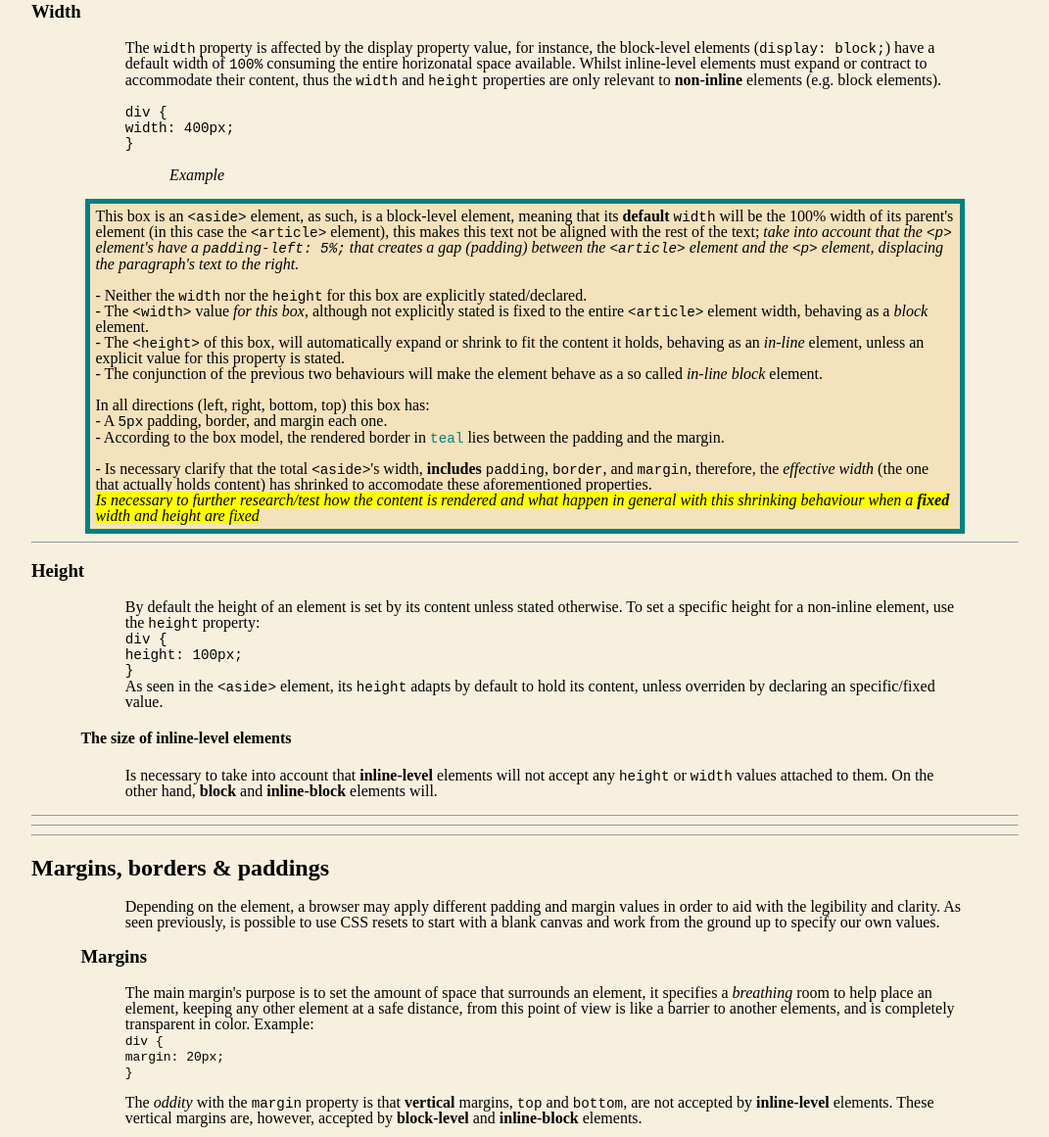
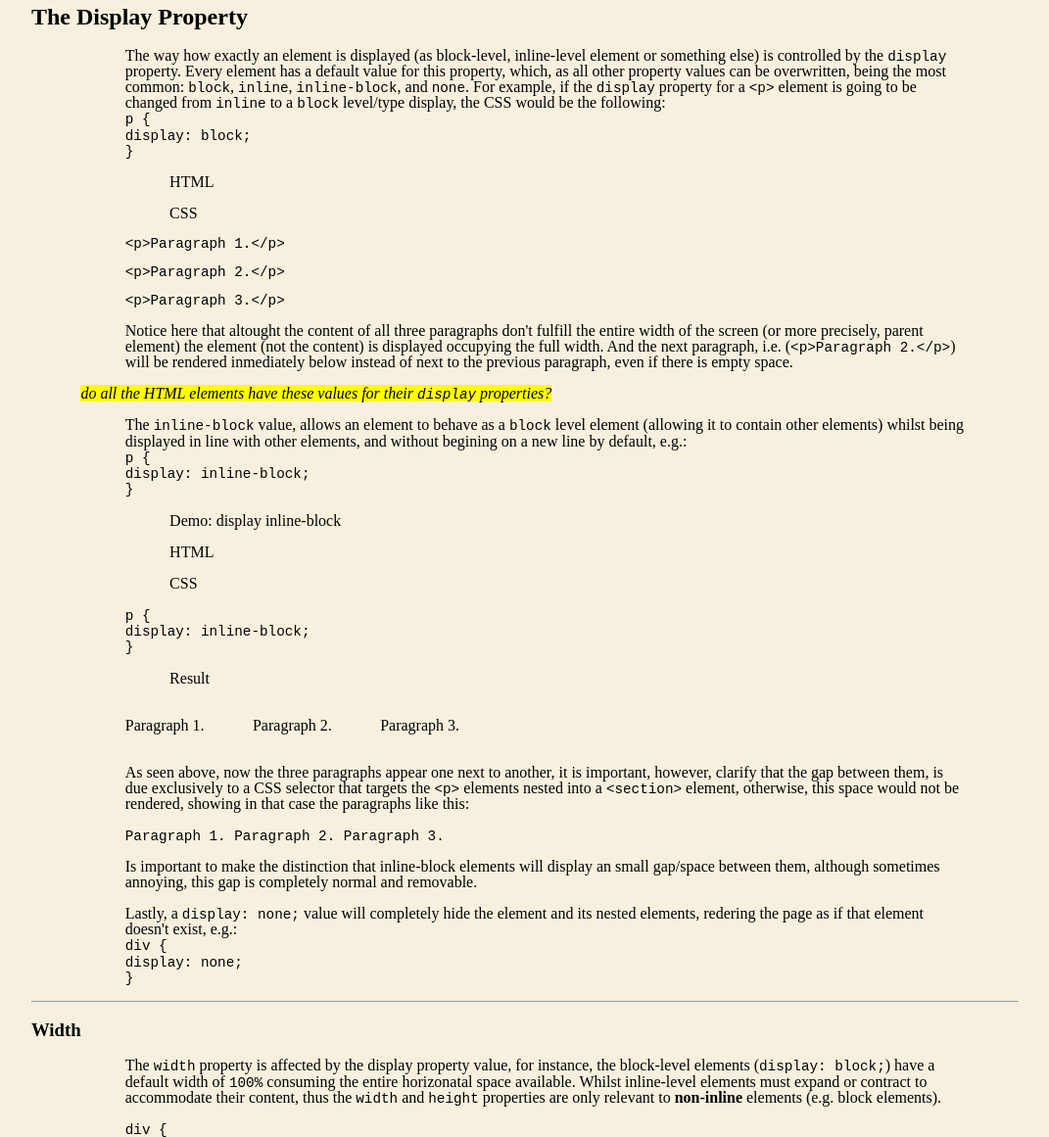
Before and after one commit to atzzom/bucket-notes, a plain HTML site: page box.html in a window 1280 px wide. Shown: the part 1475-2636 px from the top of the page at 98% size, without its empty margins (104-1175 px from the left). Drawn offline with Linux system fonts and the light colour scheme.

Commit message:
Add files via upload

```diff
--- a/box.css
+++ b/box.css
@@ -71,7 +71,7 @@ article p {padding-left: 5%;}
 article code {padding-left: 10%;}
 p code, div code, article code {padding: 0px;}
 .ex-display {padding-left: 10%;}
-
+.ex-display-01 {display: inline-block;}
 .ex-margin-00 {
   padding: 0px;
   border: 1px solid #949599;
--- a/box.html
+++ b/box.html
@@ -97,6 +97,73 @@
     By the way, because of the <code>margin-left</code>, <code>border-left</code>, and the <code>padding-left</code>, this <code>&#60;div&#62;</code> box looks outside of the alignment for the rest of the text.</p>
 
     <p>By default, <b>every</b> element has a width and height. These values may be just <code>0px</code>, but as long as it has a size, browsers will render it. Depending on how an element is displayed an its importance into the document layout, it may require specified <code>width</code> and <code>height</code> property values. In this case, the property values for non-inline elements may be specified.</p>
+
+  </article>
+  <hr>
+</section>
+
+<!-- ------------------------------------------------------------------------------------- -->
+<!-- -------------------------------------- display -------------------------------------- -->
+<!-- ------------------------------------------------------------------------------------- -->
+
+<section>
+  <h2 id="display">The Display Property</h2>
+
+  <article>
+    <p>The way how exactly an element is displayed (as block-level, inline-level element or something else) is controlled by the <code>display</code> property. Every element has a default value for this property, which, as all other property values can be overwritten, being the most common: <code>block</code>, <code>inline</code>, <code>inline-block</code>, and <code>none</code>. For example, if the <code>display</code> property for a <code>&#60;p&#62;</code> element is going to be changed from <code>inline</code> to a <code>block</code> level/type display, the CSS would be the following:<br>
+    <code>p {<br>
+    display: block;<br>
+    }</code></p>
+
+    <p class="ex-display">HTML</p>
+
+    <p class="ex-display">CSS</p>
+
+    <code>
+      <p>&#60;p&#62;Paragraph 1.&#60;/p&#62;</p>
+      <p>&#60;p&#62;Paragraph 2.&#60;/p&#62;</p>
+      <p>&#60;p&#62;Paragraph 3.&#60;/p&#62;</p>
+    </code>
+
+    <p>Notice here that altought the content of all three paragraphs don't fulfill the entire width of the screen (or more precisely, parent element) the element (not the content) is displayed occupying the full width. And the next paragraph, i.e. (<code>&#60;p&#62;Paragraph 2.&#60;/p&#62;</code>) will be rendered inmediately below instead of next to the previous paragraph, even if there is empty space.</p>
+
+    <i class="faq">do all the HTML elements have these values for their <code>display</code> properties?</i>
+
+    <p>The <code>inline-block</code> value, allows an element to behave as a <code>block</code> level element (allowing it to contain other elements) whilst being displayed in line with other elements, and without begining on a new line by default, e.g.:<br>
+    <code>p {<br>
+    display: inline-block;<br>
+    }</code></p>
+
+      <p class="ex-display">Demo: display inline-block</p>
+
+      <p class="ex-display">HTML</p>
+
+    <code>
+
+    </code>
+
+    <p class="ex-display">CSS</p>
+
+    <p><code>p {<br>
+    display: inline-block;<br>
+    }</code></p>
+
+    <p class="ex-display">Result</p>
+
+    <p class="ex-display-01">Paragraph 1.</p>
+    <p class="ex-display-01">Paragraph 2.</p>
+    <p class="ex-display-01">Paragraph 3.</p>
+
+    <p>As seen above, now the three paragraphs appear one next to another, it is important, however, clarify that the gap between them, is due exclusively to a CSS selector that targets the <code>&#60;p&#62;</code> elements nested into a <code>&#60;section&#62;</code> element, otherwise, this space would not be rendered, showing in that case the paragraphs like this:</p>
+
+    <p><code>Paragraph 1. Paragraph 2. Paragraph 3.</code></p>
+
+    <p>Is important to make the distinction that inline-block elements will display an small gap/space between them, although sometimes annoying, this gap is completely normal and removable.</p>
+
+    <p>Lastly, a <code>display: none;</code> value will completely hide the element and its nested elements, redering the page as if that element doesn't exist, e.g.:<br>
+    <code>div {<br>
+    display: none;<br>
+    }</code></p>
 
   </article>
   <hr>
@@ -405,53 +472,6 @@
   <hr>
 </section>
 
-<!-- ------------------------------------------------------------------------------------- -->
-<!-- -------------------------------------- display -------------------------------------- -->
-<!-- ------------------------------------------------------------------------------------- -->
-
-<section>
-  <h2 id="display">The Display Property</h2>
-
-  <article>
-    <p>The way how exactly an element is displayed (as block-level, inline-level element or something else) is controlled by the <code>display</code> property. Every element has a default value for this property, which, as all other property values can be overwritten, being the most common: <code>block</code>, <code>inline</code>, <code>inline-block</code>, and <code>none</code>. For example, if the <code>display</code> property for a <code>&#60;p&#62;</code> element is going to be changed from <code>inline</code> to a <code>block</code> level/type display, the CSS would be the following:<br>
-    <code>p {<br>
-    display: block;<br>
-    }</code></p>
-
-    <p>The <code>inline-block</code> value, allows an element to behave as a <code>block</code> level element (allowing it to contain other elements) whilst being displayed in line with other elements, and without begining on a new line by default, e.g.:<br>
-    <code>p {<br>
-    display: inline-block;<br>
-    }</code></p>
-
-    <p class="ex-display">Demo: display inline-block</p>
-
-    <p class="ex-display">HTML</p>
-
-    <p><code>&#60;p&#62;Paragraph one.&#60;/p&#62;<br>
-    &#60;p&#62;Paragraph two.&#60;/p&#62;<br>
-    &#60;p&#62;Paragraph three.&#60;/p&#62;</code></p>
-
-    <p class="ex-display">CSS</p>
-
-    <p><code>p {<br>
-    display: inline-block;<br>
-    }</code></p>
-
-    <p class="ex-display">Result</p>
-
-    <p>Paragraph one. Paragraph two. Paragraph three.</p>
-
-    <p>Is important to make the distinction that inline-block elements will display an small gap/space between them, although sometimes annoying, this gap is completely normal and removable.</p>
-
-    <p>Lastly, a <code>display: none;</code> value will completely hide the element and its nested elements, redering the page as if that element doesn't exist, e.g.:<br>
-    <code>div {<br>
-    display: none;<br>
-    }</code></p>
-
-  </article>
-  <hr>
-</section>
-
 <!-- end of lesson 4! -->
 
 <footer>
```
